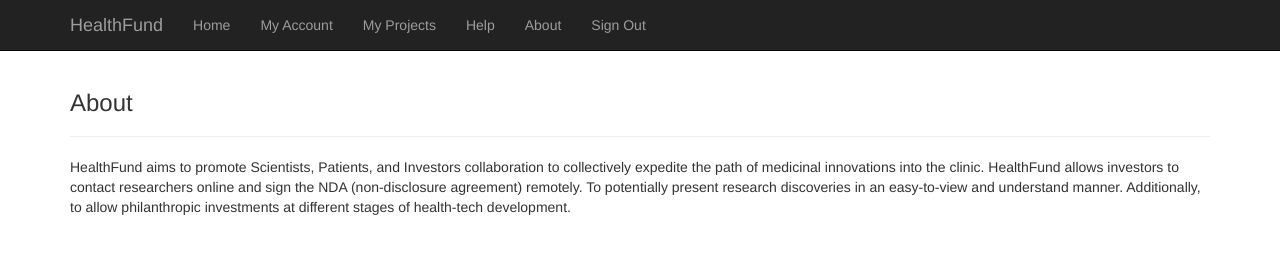
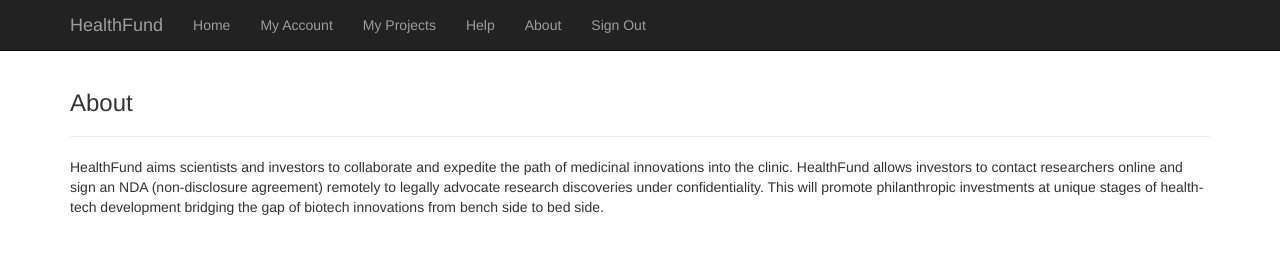
Before and after one commit to MariyaKopynets/New_Healthfund, a plain HTML site: page development/about_signedin.html in a window 1280 px wide. Drawn offline with Linux system fonts and the light colour scheme.

Commit message:
Update about_signedin.html

```diff
--- a/development/about_signedin.html
+++ b/development/about_signedin.html
@@ -85,7 +85,7 @@
         <!-- Projects Row -->
         <div class="row">
             <div class="col-lg-12">
-               <p>HealthFund aims to promote Scientists, Patients, and Investors collaboration to collectively expedite the path of medicinal innovations into the clinic. HealthFund allows investors to contact researchers online and sign the NDA (non-disclosure agreement) remotely. To potentially present research discoveries in an easy-to-view and understand manner. Additionally, to allow philanthropic investments at different stages of health-tech development. </p>
+               <p>HealthFund aims scientists and investors to collaborate and expedite the path of medicinal innovations into the clinic. HealthFund allows investors to contact researchers online and sign an NDA (non-disclosure agreement) remotely to legally advocate research discoveries under confidentiality. This will promote philanthropic investments at unique stages of health-tech development bridging the gap of biotech innovations from bench side to bed side.</p>
             </div>
         </div>
         <!-- /.row -->
```
